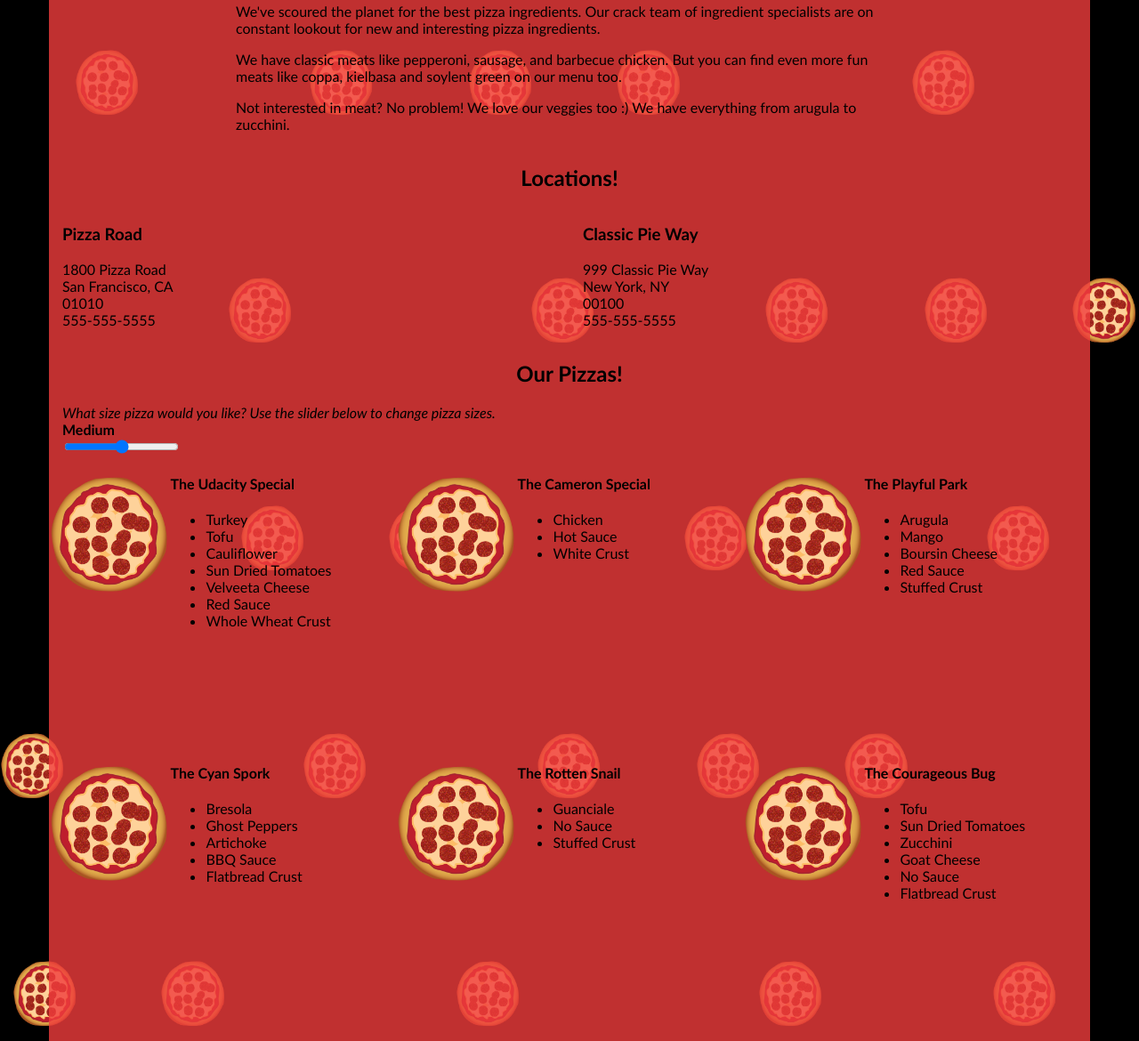
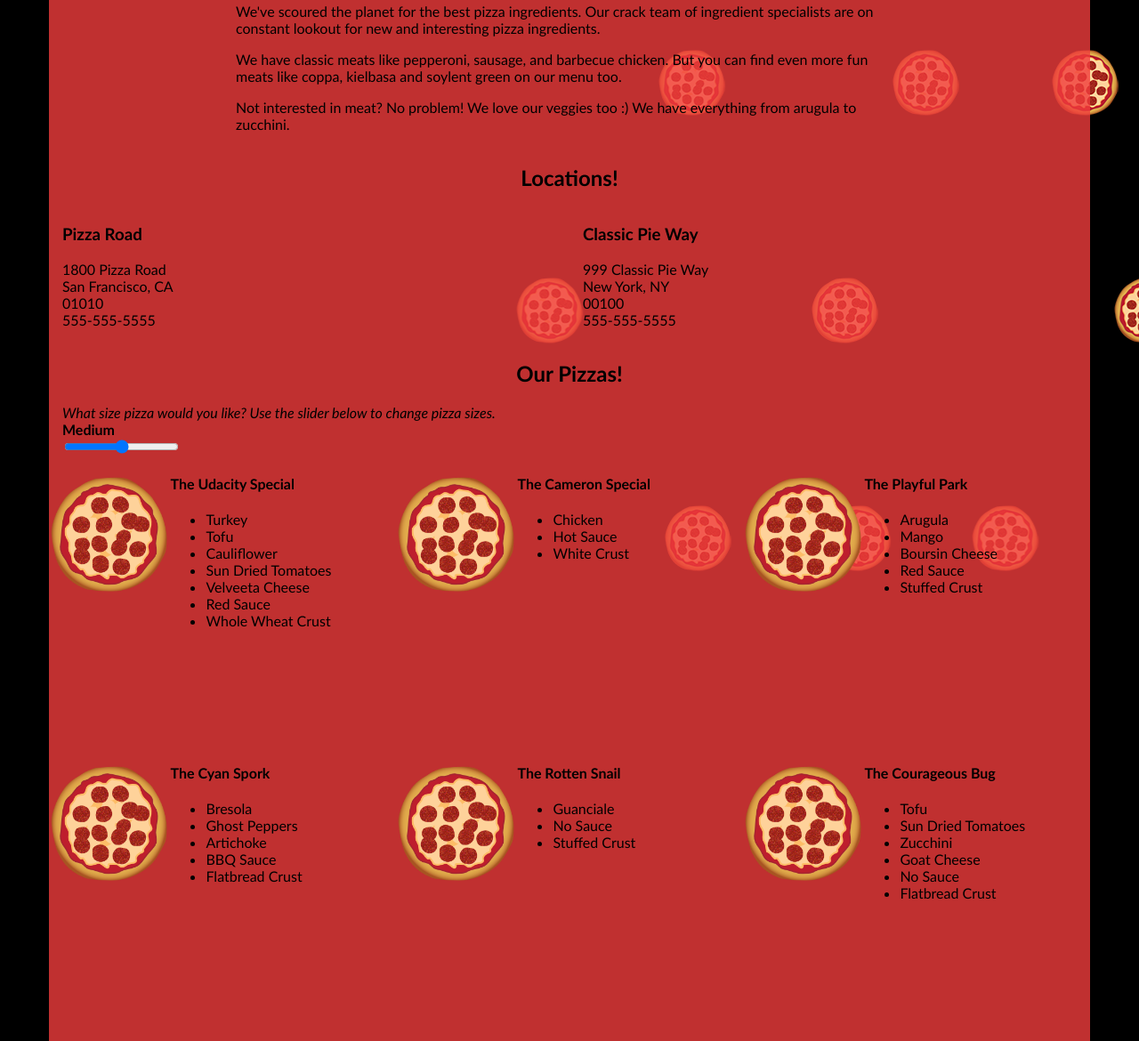
Before and after one commit to GLaFleur89/GLaFleur89.github.io, a plain HTML site: page views/pizza.html in a window 1280 px wide. Shown: the part 469-1639 px from the top of the page at 89% size. Drawn offline with Linux system fonts and the light colour scheme.

Commit message:
set image sizes

```diff
--- a/views/css/style.css
+++ b/views/css/style.css
@@ -31,7 +31,7 @@ form {
 
 .mover {
   position: fixed;
-  width: 256px;
+  width: 77px;
   z-index: -1;
 }
 
--- a/views/js/main.js
+++ b/views/js/main.js
@@ -501,10 +501,12 @@ function updatePositions() {
   frame++;
   window.performance.mark("mark_start_frame");
 
-  var items = document.querySelectorAll('.mover');
+  var items = document.getElementsByClassName('mover');
+  var topCalc = document.body.scrollTop / 1250;
   for (var i = 0; i < items.length; i++) {
-    var phase = Math.sin((document.body.scrollTop / 1250) + (i % 5));
-    items[i].style.left = items[i].basicLeft + 100 * phase + 'px';
+    var phase = Math.sin(topCalc + (i % 5));
+    var xpos = items[i].basicLeft + 100 * phase + 'px';
+    items[i].style.transform = "translateX("+ xpos + ") translateZ(0)";
   }
 
   // User Timing API to the rescue again. Seriously, it's worth learning.
@@ -524,13 +526,12 @@ window.addEventListener('scroll', updatePositions);
 document.addEventListener('DOMContentLoaded', function() {
   var cols = 8;
   var s = 256;
-  for (var i = 0; i < 200; i++) {
+  for (var i = 0; i < 40; i++) {
     var elem = document.createElement('img');
     elem.className = 'mover';
-    elem.src = "images/pizza.png";
-    elem.style.height = "100px";
-    elem.style.width = "73.333px";
+    elem.src = "images/pizzabg.png";
     elem.basicLeft = (i % cols) * s;
+    elem.style.left = this.basicLeft;
     elem.style.top = (Math.floor(i / cols) * s) + 'px';
     document.querySelector("#movingPizzas1").appendChild(elem);
   }
```
Also changed, not shown: views/images/pizzabg.png (added).
